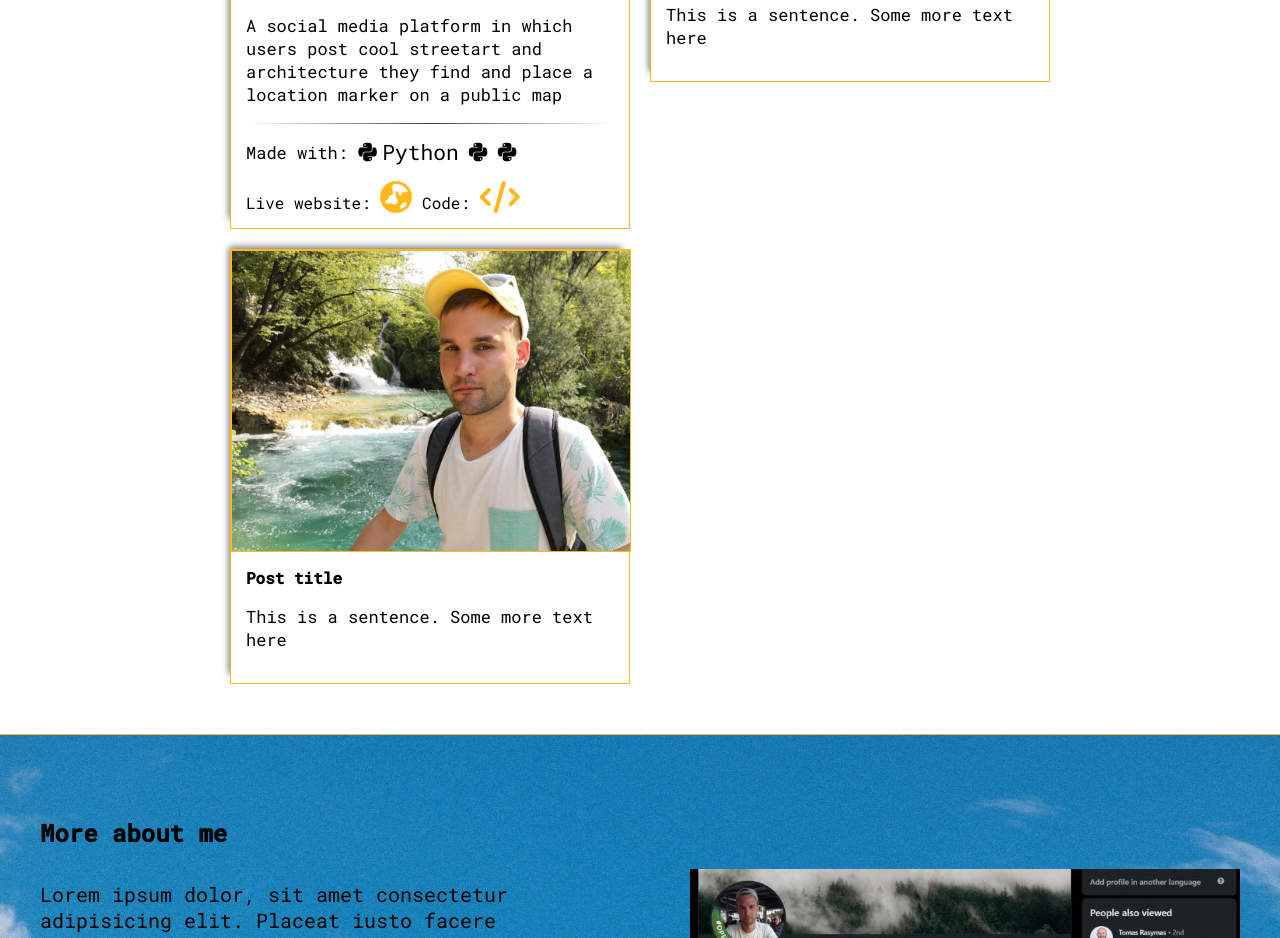
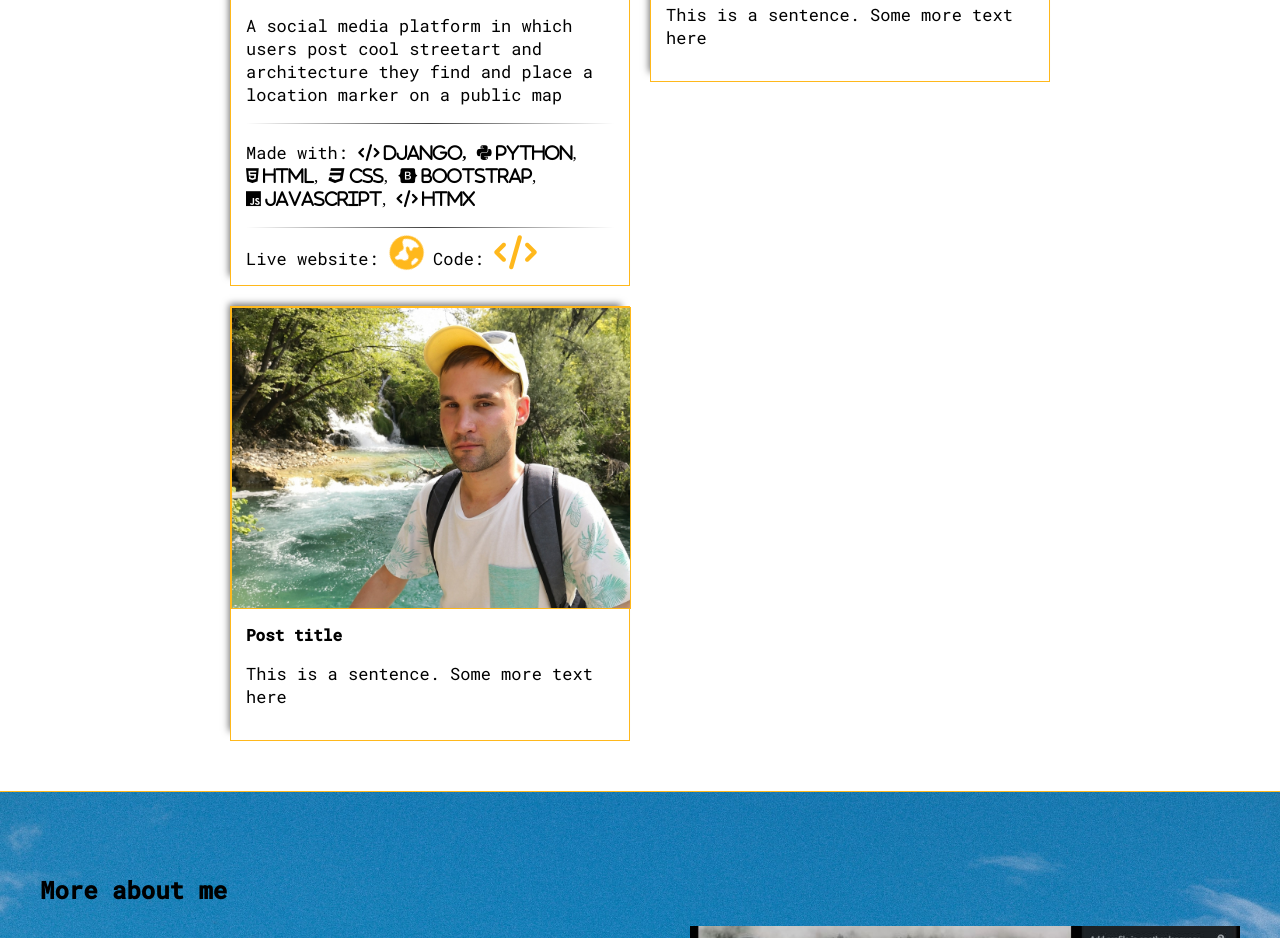
Before and after one commit to MikasGu/portfolio-website, a plain HTML site: page index.html in a window 1280 px wide. Shown: the part 1210-2148 px from the top of the page. Drawn offline with nearby package versions, Linux system fonts and the light colour scheme; a web font is replaced by a local one.

Commit message:
change theme colors

```diff
--- a/blue.css
+++ b/blue.css
@@ -40,3 +40,8 @@
 #linkedin-mode:hover {
   color: red;
 }
+
+.post-intro {
+  color: #000000;
+  font-size: 17px;
+}
--- a/default.css
+++ b/default.css
@@ -281,6 +281,11 @@ hr {
   font-size: 17px;
 }
 
+#post-links {
+  color: #000000;
+  font-size: 17px;
+}
+
 #navigation {
   margin: 0;
   padding: 10px;
--- a/index.html
+++ b/index.html
@@ -134,13 +134,16 @@
                 <hr />
                 <p class="post-intro">
                   Made with:
-                  <i class="fa-brands fa-python fa-lg tooltip">
-                    <span class="tooltiptext">Python</span>
-                  </i>
-                  <i class="fa-brands fa-python fa-lg"></i>
-                  <i class="fa-brands fa-python fa-lg"></i>
+                  <i class="fa-solid fa-code"> Django,</i>
+                  <i class="fa-brands fa-python"> Python,</i>
+                  <i class="fa-brands fa-html5"> HTML,</i>
+                  <i class="fa-brands fa-css3"> CSS,</i>
+                  <i class="fa-brands fa-bootstrap"> Bootstrap,</i>
+                  <i class="fa-brands fa-js"> JavaScript,</i>
+                  <i class="fa-solid fa-code"> HTMX</i>
                 </p>
-                <span>
+                <hr />
+                <span id="post-links">
                   Live website:
                   <a
                     id="post-link-icon"
@@ -152,7 +155,7 @@
                   Code:
                   <a
                     target="_blank"
-                    href="https://web-production-47b1.up.railway.app/"
+                    href="https://github.com/MikasGu/locoloco_project"
                     class="fa-solid fa-code fa-2x theme-dot"
                   >
                   </a>
```
